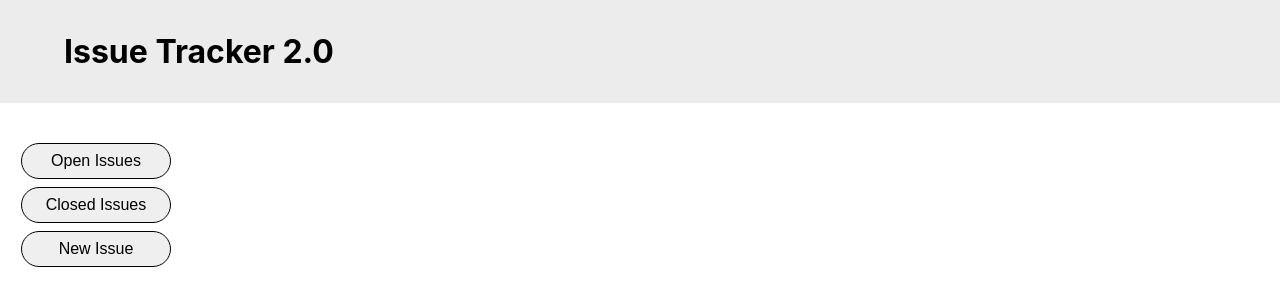
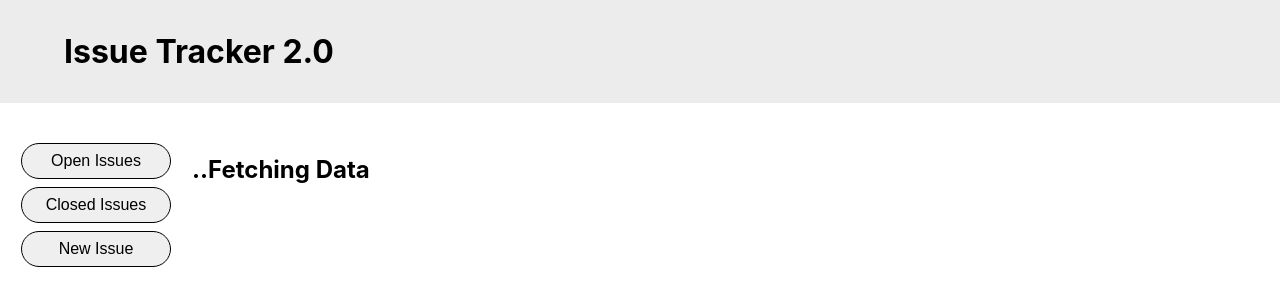
Before and after one commit to MauriceOppenberger/Issue-Tracker, a React (Create React App) app: page /create-new-issue in a window 1280 px wide. Shown: the top 306 px of the page. Built offline with nearby package versions, Linux system fonts and the light colour scheme.

Commit message:
add loading component to simulate fetchin data form a server

```diff
--- a/src/App.js
+++ b/src/App.js
@@ -1,6 +1,7 @@
 import React from "react";
 import { BrowserRouter as Router, Route, Switch } from "react-router-dom";
 import IssueList from "./components/IssueList";
+import Loading from "./components/Loading";
 
 import "./App.css";
 import Layout from "./components/Layout";
@@ -17,6 +18,7 @@ function App() {
               path="/open-issues"
               render={props => <IssueList {...props} />}
             />
+            <Route path="/create-new-issue" component={Loading} />
           </Switch>
         </Layout>
       </Router>
--- /dev/null
+++ b/src/components/Loading.js
@@ -0,0 +1,20 @@
+import React, { useState, useEffect } from "react";
+
+const Loading = () => {
+  const [text, updateText] = useState("Fetching Data");
+
+  useEffect(() => {
+    setTimeout(() => {
+      updateText(prevState => {
+        return text === "...Fetching Data" ? "Fetching Data" : `.${prevState}`;
+      });
+    }, 500);
+  }, [text]);
+
+  return (
+    <div>
+      <h2>{text}</h2>
+    </div>
+  );
+};
+export default Loading;
```
